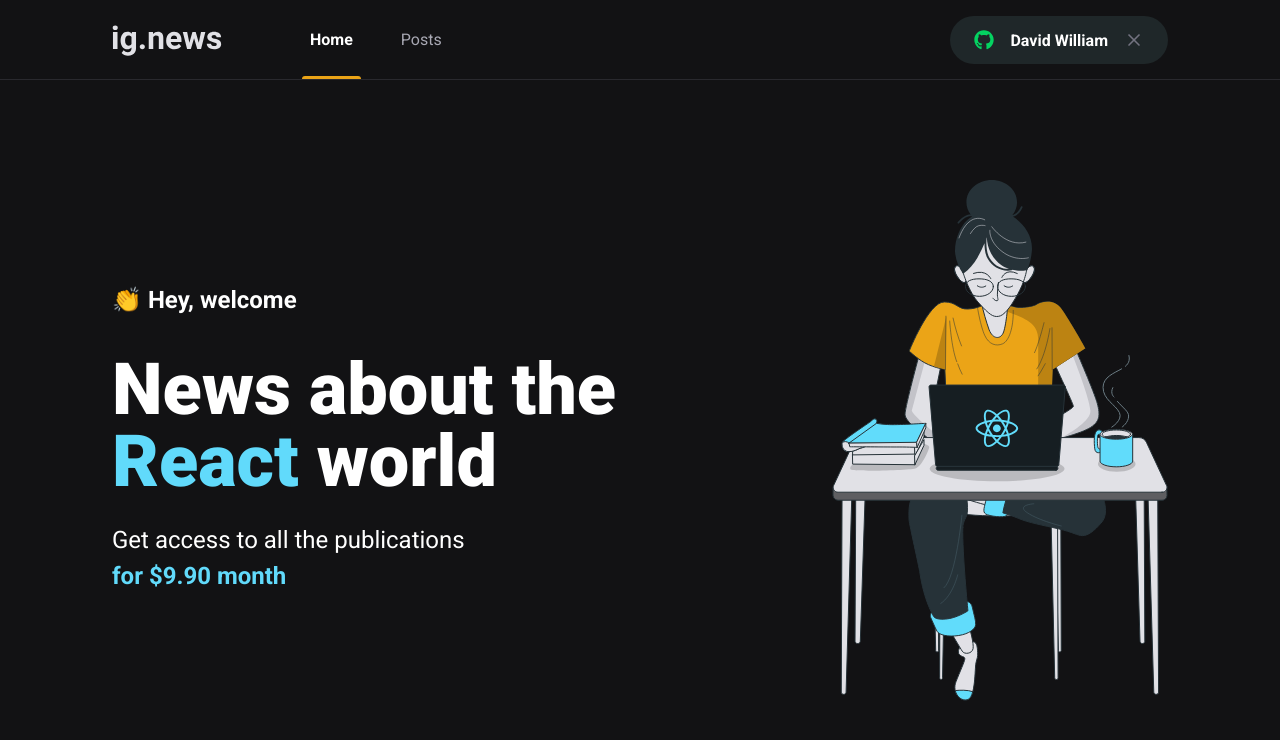
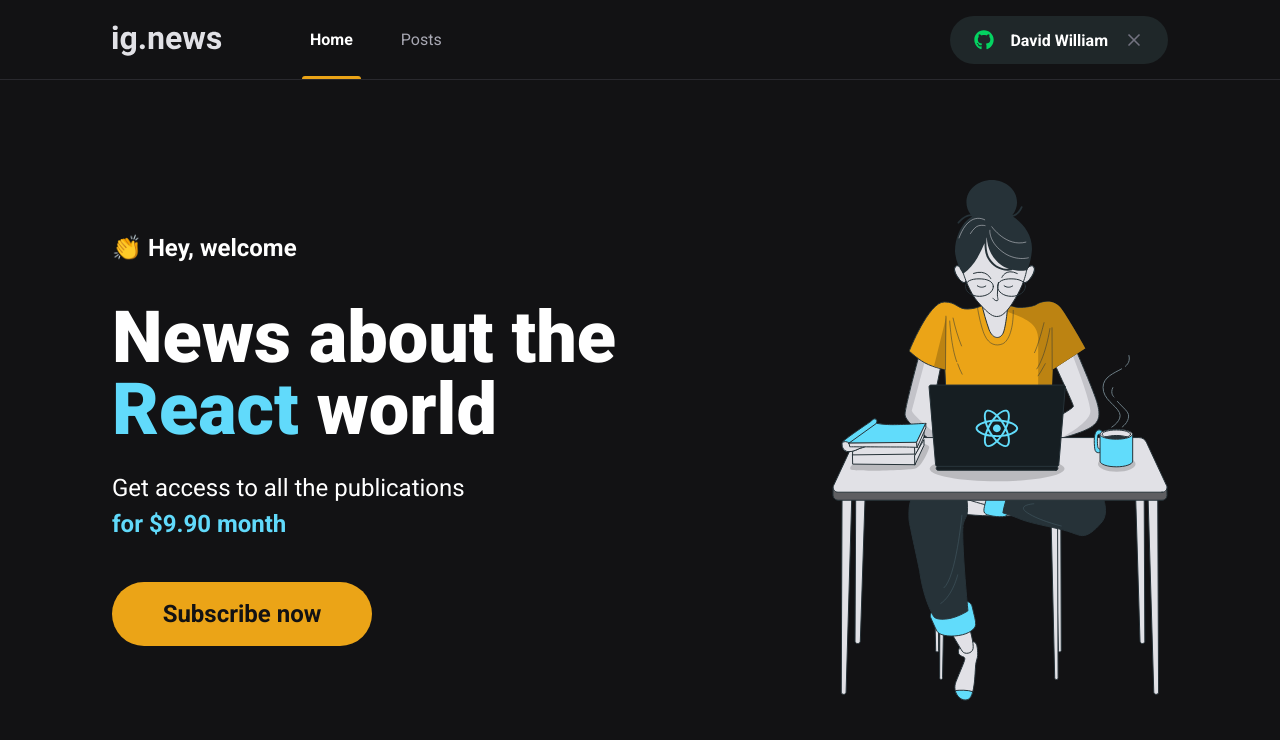
Before and after one commit to Davidxy9/Ignews, a Next.js app: page / in a window 1280 px wide. Shown: the top 740 px of the page. Built offline with nearby package versions, Linux system fonts and the light colour scheme.

Commit message:
Componente: SubscribeButton

```diff
--- /dev/null
+++ b/src/components/SubscribeButton/index.tsx
@@ -0,0 +1,12 @@
+import styles from './styles.module.scss';
+
+export function SubscribeButton() {
+    return (
+        <button
+            type="button"
+            className={styles.subscribeButton}
+        >
+            Subscribe now
+        </button>
+    );
+}
--- /dev/null
+++ b/src/components/SubscribeButton/styles.module.scss
@@ -0,0 +1,20 @@
+.subscribeButton {
+    width: 260px;
+    height: 4rem;
+    border: 0;
+    border-radius: 2rem;
+    background: var(--yellow-500);
+    color: var(--gray-900);
+    font-size: 1.5rem;
+    font-weight: bold;
+
+    display: flex;
+    align-items: center;
+    justify-content: center;
+
+    transition: filter 0.2s;
+
+    &:hover {
+        filter: brightness(0.8);
+    }
+}
--- a/src/pages/home.module.scss
+++ b/src/pages/home.module.scss
@@ -39,4 +39,8 @@
             font-weight: bold;
         }
     }
+
+    button{
+        margin-top: 2.5rem;
+    }
 }
--- a/src/pages/index.tsx
+++ b/src/pages/index.tsx
@@ -1,4 +1,5 @@
 import Head from 'next/head';
+import { SubscribeButton } from '../components/SubscribeButton';
 
 import styles from './home.module.scss';
 
@@ -17,7 +18,9 @@
             Get access to all the publications <br />
             <span>for $9.90 month</span>
           </p>
+          <SubscribeButton />
         </section>
+
         <img src="/images/avatar.svg" alt="Girl coding" />
       </main>
     </>
```
